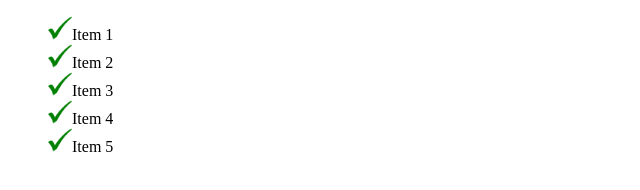
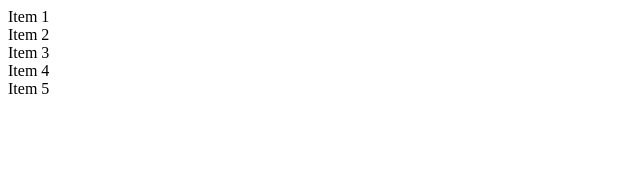
Before and after one commit to Dafnay/cursocss, a plain HTML site: page 32 - Listas/index.html in a window 1280 px wide. Shown: the whole page, without its empty margins (0-640 px from the left). Drawn offline with Linux system fonts and the light colour scheme.

Commit message:
fin listas

```diff
--- a/32 - Listas/css/styles.css
+++ b/32 - Listas/css/styles.css
@@ -1,4 +1,15 @@
 /*
+LISTAS
+
+PARA RESETEAR LOS ESTILOS POR DEFECTO DE UNA LISTA
+
+ margin-top: 0;
+ margin-bottom: 0;
+ padding-left: 0;
+ list-style: none;
+
+
+ELEMENTOS DE LA LISTA
 
 list-style-type: estilo de viñeta
 
@@ -34,17 +45,42 @@ Normalmente se suele utilizar el shorthand list-style
     list-style-image: url(../assets/kisspng-check-mark-computer-icons-clip-art-green-check-mark-2-icon-5ab1d1c074ab99.0084112415216030084779.png);
 } */
 .list{
-    list-style-type: none;
+    /* list-style-position: outside; */
+    margin-top: 0;
+    margin-bottom: 0;
+    padding-left: 0;
+    list-style: none;
 }
+/* .list_item {
+    background: red;
+} */
 
-
-.list_item::before {
+/* .list_item::before {
     content: '';
     display: inline-block;
     width: 1.5em;
     height: 1.5em;
     background-image: url(../assets/kisspng-check-mark-computer-icons-clip-art-green-check-mark-2-icon-5ab1d1c074ab99.0084112415216030084779.png);
-    background-position:  0 0;
+    background-position: center;
     background-size: contain;
     background-repeat: no-repeat;
+    padding-right: 1em;
+
+} */
+
+/*.list_item {
+     background-image: url(../assets/kisspng-check-mark-computer-icons-clip-art-green-check-mark-2-icon-5ab1d1c074ab99.0084112415216030084779.png);
+    background-position: 0 0;
+    background-size: contain;
+    background-repeat: no-repeat; */
+    /* padding-left: 2em;
+    background: url(../assets/kisspng-check-mark-computer-icons-clip-art-green-check-mark-2-icon-5ab1d1c074ab99.0084112415216030084779.png) 0 0 /contain no-repeat; */
+
 }
+
+
+.list_item{
+    float: left;
+    padding-right: 1em;
+
+}
```
